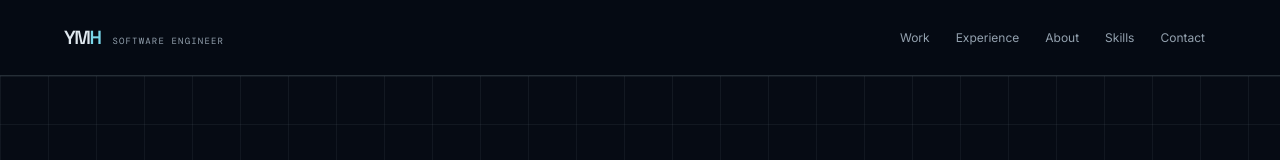
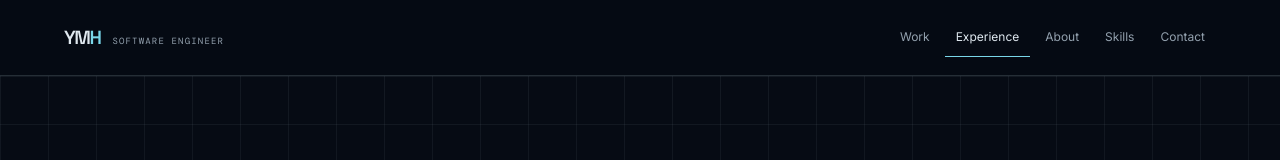
Before and after one commit to YeHtet99/Portfolio_2026, a React (Vite) app: page / in a window 1280 px wide. Shown: the top 160 px of the page. Built offline with nearby package versions, Linux system fonts and the light colour scheme.

Commit message:
Update Site source

```diff
--- a/src/components/layout/Layout.jsx
+++ b/src/components/layout/Layout.jsx
@@ -14,13 +14,26 @@ export function Layout({ children }) {
   const [activeSection, setActiveSection] = useState('')
 
   useEffect(() => {
-    const sections = navigation.map(item => document.getElementById(item.id)).filter(Boolean)
-    const observer = new IntersectionObserver(entries => {
-      const current = entries.find(entry => entry.isIntersecting)
-      if (current) setActiveSection(current.target.id)
-    }, { rootMargin: '-28% 0px -58% 0px', threshold: 0 })
-    sections.forEach(section => observer.observe(section))
-    return () => observer.disconnect()
+    let retryId
+    let detach = () => {}
+    const attachScrollSpy = () => {
+      const sections = navigation.map(item => document.getElementById(item.id)).filter(Boolean)
+      if (sections.length !== navigation.length) {
+        retryId = window.setTimeout(attachScrollSpy, 50)
+        return
+      }
+      const updateActiveSection = () => {
+        const focusPoint = window.scrollY + window.innerHeight * .4
+        const active = sections.reduce((current, section) => section.offsetTop <= focusPoint ? section.id : current, '')
+        setActiveSection(active)
+      }
+      updateActiveSection()
+      window.addEventListener('scroll', updateActiveSection, { passive: true })
+      window.addEventListener('resize', updateActiveSection)
+      detach = () => { window.removeEventListener('scroll', updateActiveSection); window.removeEventListener('resize', updateActiveSection) }
+    }
+    attachScrollSpy()
+    return () => { window.clearTimeout(retryId); detach() }
   }, [])
 
   return <><header className="nav"><a className="brand" href="#top">YM<span>H</span><small>SOFTWARE ENGINEER</small></a><button className="menu-button" aria-label="Toggle navigation" onClick={() => setOpen(!open)}>{open ? <X /> : <Menu />}</button><nav className={open ? 'links links-open' : 'links'}>{navigation.map(item => <a key={item.id} className={activeSection === item.id ? 'active' : ''} aria-current={activeSection === item.id ? 'location' : undefined} href={`#${item.id}`} onClick={() => { setActiveSection(item.id); setOpen(false) }}>{item.label}</a>)}</nav></header><main>{children}</main><footer><div><span className="eyebrow">BUILDING WITH INTENT</span><h2>Let’s make something useful.</h2></div><div className="footer-meta"><a href={`mailto:${profile.email}`}>{profile.email}<ArrowUpRight size={15}/></a><span>© {new Date().getFullYear()} Ye Myint Htet</span></div></footer><TerminalConsole /></>
```
Also changed, not shown: 1 other file (tests, documents, lock files or other folders).
